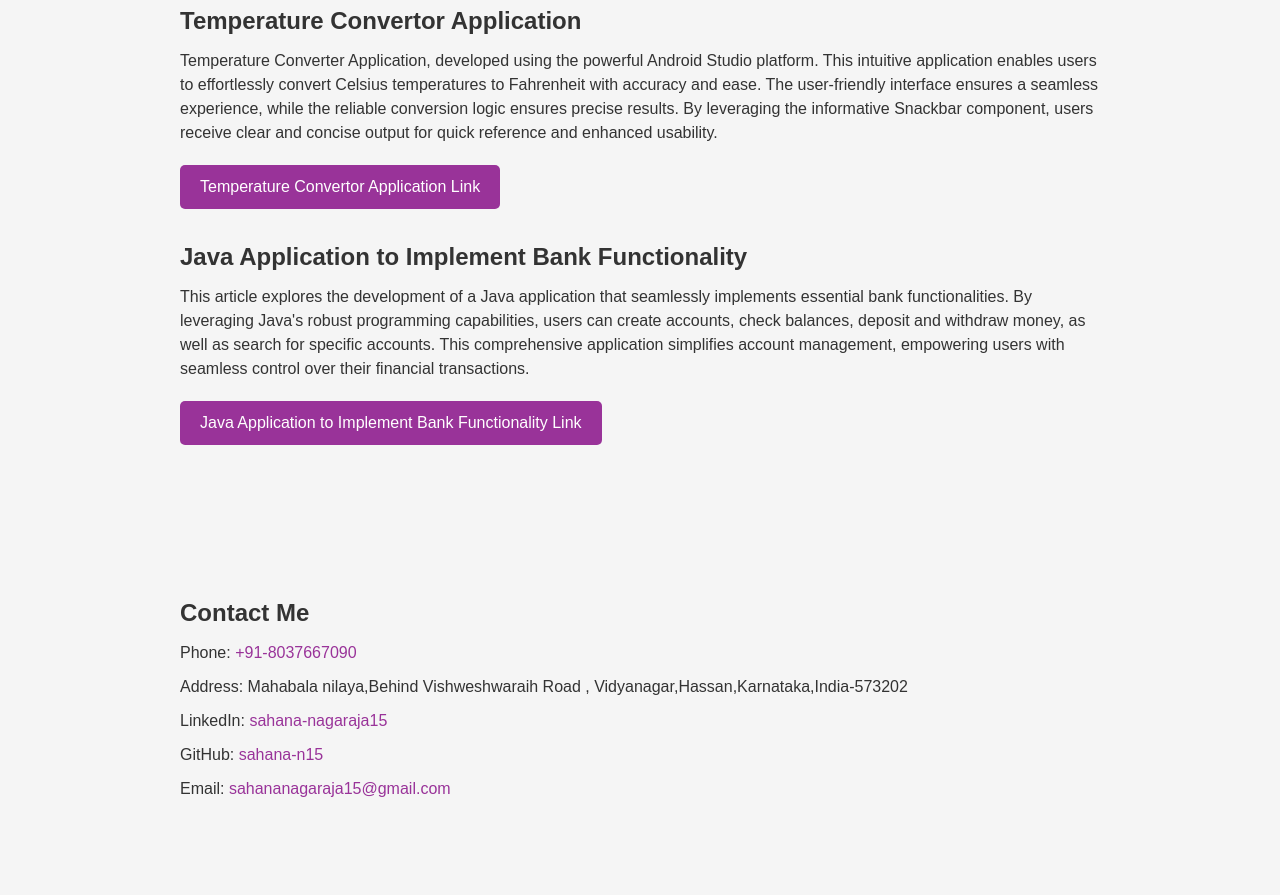
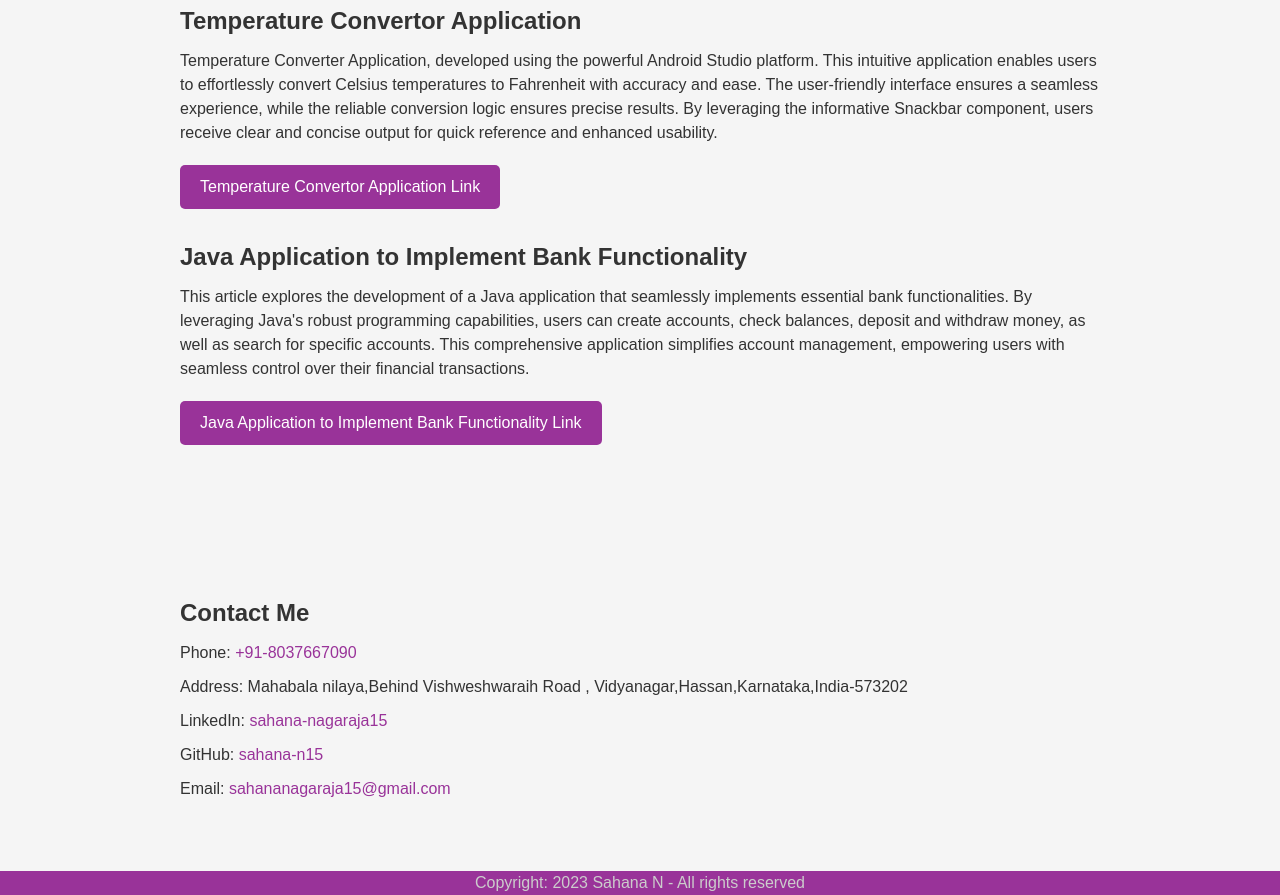
Before and after one commit to sahana-n15/portfolio, a plain HTML site: page index.html in a window 1280 px wide. Shown: the part 3369-4264 px from the top of the page. Before the commit the page ends 4240 px from the top, so only its background shows below. Drawn offline with Linux system fonts and the light colour scheme; a script that the page names is missing.

Commit message:
Update index.html

```diff
--- a/index.html
+++ b/index.html
@@ -286,5 +286,6 @@
 
   <script src="portfolio.js"></script>
 </body>
+<footer>Copyright: 2023 Sahana N - All rights reserved</footer>
 
 </html>
```
